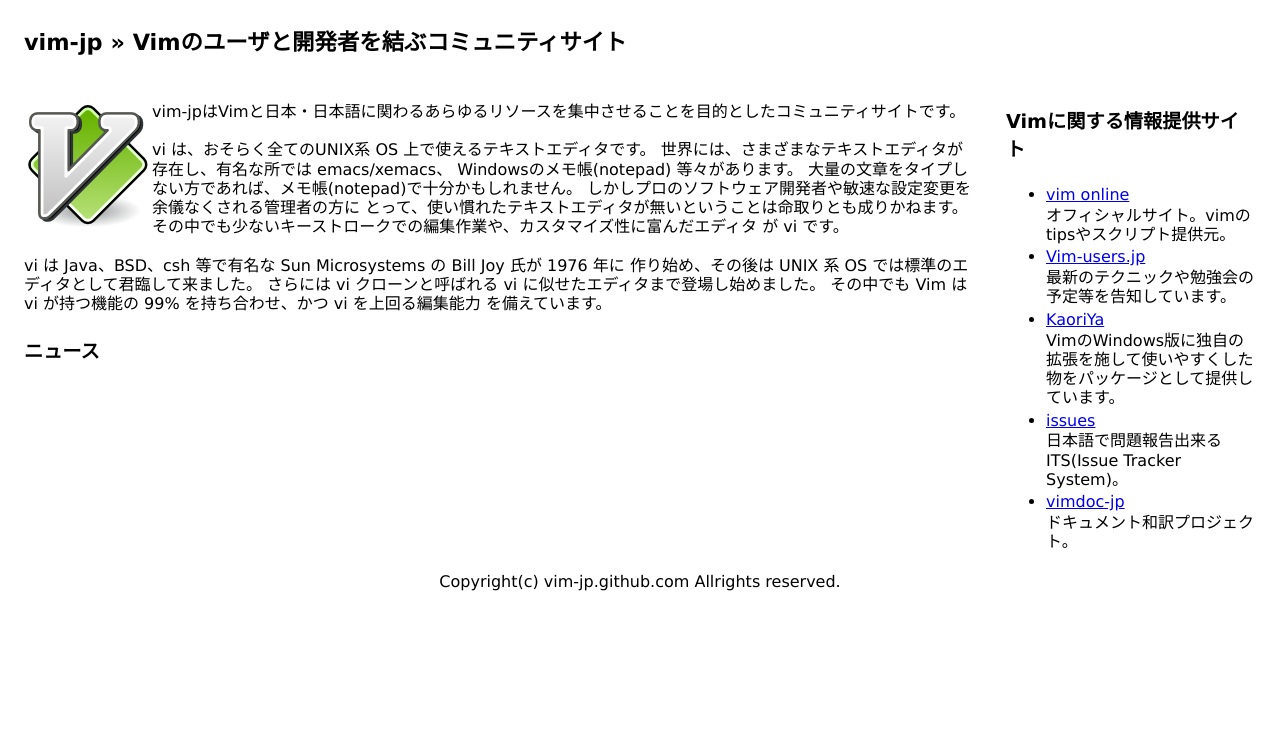
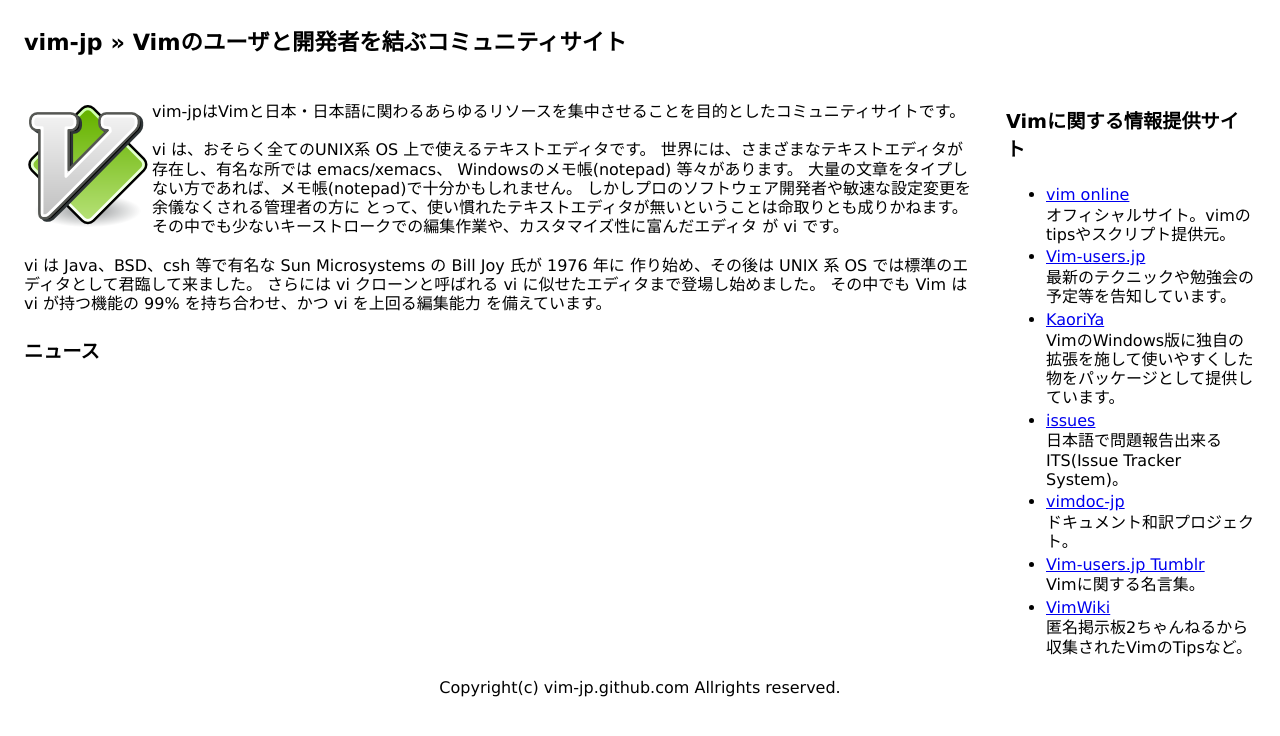
Before and after one commit to vim-jp/vim-jp.github.io, a Jekyll site: the page built from index.html, in a window 1280 px wide. Shown: the top 736 px of the page. Built offline with Jekyll 4.4.1, drawn with Linux system fonts in a browser that asks for light colours; Markdown is read by kramdown in place of the engine named in the settings.

Commit message:
add some.

```diff
--- a/_layouts/default.html
+++ b/_layouts/default.html
@@ -28,6 +28,10 @@
 				日本語で問題報告出来るITS(Issue Tracker System)。
 				<li><a href="http://github.com/vim-jp/vimdoc-ja/">vimdoc-jp</a></li>
 				ドキュメント和訳プロジェクト。
+				<li><a href="http://vim-users-jp.tumblr.com/">Vim-users.jp Tumblr</a></li>
+				Vimに関する名言集。
+				<li><a href="http://vimwiki.net/">VimWiki</a></li>
+				匿名掲示板2ちゃんねるから収集されたVimのTipsなど。
 			</ul>
 		</div>
 		<br clear="both" />
```
